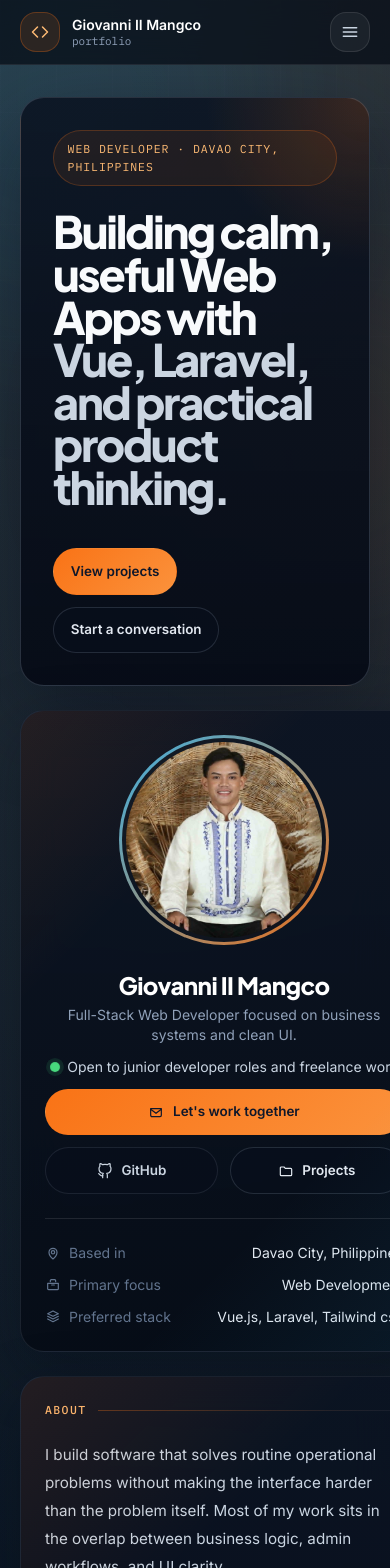
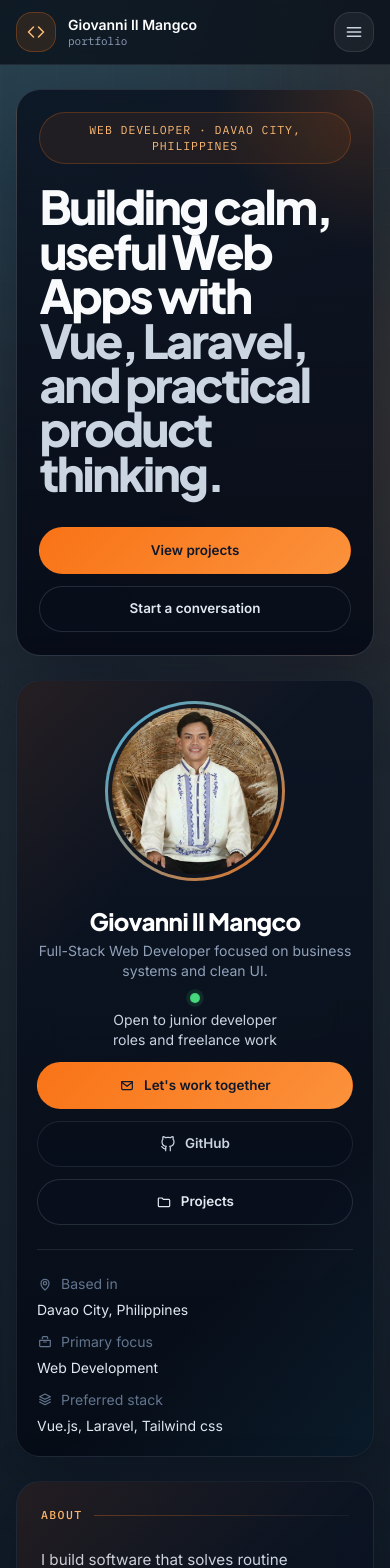
Before and after one commit to AkoSiGiyoo/portfolio, a Vue app: page / in a window 390 px wide. Shown: the top 1568 px of the page. Built offline with nearby package versions, Linux system fonts and the light colour scheme.

Commit message:
Updated UI

```diff
--- a/src/App.vue
+++ b/src/App.vue
@@ -6,7 +6,7 @@
 
     <NavBar :active-section="activeSection" />
 
-    <main class="relative z-10 max-w-6xl mx-auto px-5 pt-8 pb-20">
+    <main class="relative z-10 mx-auto max-w-6xl px-4 pt-6 pb-20 sm:px-5 sm:pt-8">
       <TitleSection />
       <section
         class="grid gap-6 lg:grid-cols-[320px_minmax(0,1fr)] lg:items-start"
--- a/src/components/CertificationsSection.vue
+++ b/src/components/CertificationsSection.vue
@@ -43,22 +43,13 @@
           class="relative w-full max-w-5xl overflow-hidden rounded-[28px] border border-white/10 bg-slate-900 shadow-2xl"
           @click.stop
         >
-          <div class="flex items-start justify-between gap-4 border-b border-white/10 px-5 py-4 sm:px-6">
+          <div class="border-b border-white/10 px-5 py-4 sm:px-6">
             <div>
               <h3 class="font-space text-lg font-bold text-white">{{ activeCertificate.title }}</h3>
               <p class="mt-1 text-sm text-slate-400">
                 {{ activeCertificate.issuer }} - {{ activeCertificate.date }}
               </p>
             </div>
-
-            <button
-              type="button"
-              class="inline-flex h-10 w-10 items-center justify-center rounded-full border border-white/10 text-slate-300 transition hover:border-white/20 hover:text-white"
-              @click="closeCertificate"
-            >
-              <span class="sr-only">Close certificate modal</span>
-              <span aria-hidden="true" class="text-lg leading-none">&times;</span>
-            </button>
           </div>
 
           <div class="max-h-[75vh] overflow-auto bg-slate-950/40 p-3 sm:p-4">
--- a/src/components/ContactSection.vue
+++ b/src/components/ContactSection.vue
@@ -1,5 +1,5 @@
 <template>
-  <div id="contact" class="card h-full p-6 flex flex-col">
+  <div id="contact" class="card flex h-full flex-col p-5 sm:p-6">
     <p class="section-label">Contact</p>
 
     <div class="space-y-4">
@@ -7,7 +7,7 @@
         <span class="dot-online"></span>
         Open for collaboration
       </div>
-      <h2 class="font-space text-3xl font-extrabold leading-tight text-white">
+      <h2 class="font-space text-2xl font-extrabold leading-tight text-white sm:text-3xl">
         Let&apos;s talk about your next website, system, or support need.
       </h2>
       <p class="max-w-xl text-sm leading-6 text-slate-300">
@@ -16,7 +16,7 @@
     </div>
 
     <div class="mt-6 flex flex-col gap-6 sm:mt-auto sm:pt-6">
-      <div class="flex flex-wrap justify-center gap-4">
+      <div class="flex flex-wrap justify-center gap-3 sm:gap-4">
         <component
           v-for="item in contactMethods"
           :key="item.label"
--- a/src/components/GallerySection.vue
+++ b/src/components/GallerySection.vue
@@ -1,15 +1,15 @@
 <template>
-  <div id="gallery" class="card h-full p-6">
-    <p class="section-label">Gallary</p>
+  <div id="gallery" class="card h-full p-5 sm:p-6">
+    <p class="section-label">Gallery</p>
 
-    <div class="grid grid-cols-2 gap-3">
+    <div class="grid gap-3 sm:grid-cols-2">
       <div
         v-for="item in gallery"
         :key="item.title"
-        class="gallery-cell min-h-[170px] p-4 flex flex-col justify-between"
+        class="gallery-cell flex min-h-[170px] flex-col justify-between p-4"
         :style="{ background: item.gradient }"
       >
-        <span class="text-[11px] font-mono uppercase tracking-[0.18em] text-white/60 flex items-center gap-2">
+        <span class="flex items-center gap-2 font-mono text-[11px] uppercase tracking-[0.18em] text-white/60">
           <AppIcon :name="item.icon" class="w-4 h-4" />
           {{ item.kicker }}
         </span>
--- a/src/components/NavBar.vue
+++ b/src/components/NavBar.vue
@@ -3,14 +3,14 @@
     class="sticky top-0 z-50 border-b border-white/8 bg-[rgba(6,12,22,0.72)] backdrop-blur-xl"
     :class="scrolled ? 'shadow-[0_18px_40px_rgba(2,8,23,0.28)]' : ''"
   >
-    <div class="max-w-6xl mx-auto px-5 h-16 flex items-center justify-between">
-      <a href="#about" class="flex items-center gap-3" @click.prevent="scrollTo('about')">
-        <div class="w-10 h-10 rounded-2xl bg-[rgba(249,115,22,0.12)] border border-[rgba(249,115,22,0.28)] flex items-center justify-center">
+    <div class="mx-auto flex h-16 max-w-6xl items-center justify-between gap-3 px-4 sm:px-5">
+      <a href="#about" class="flex min-w-0 items-center gap-3" @click.prevent="scrollTo('about')">
+        <div class="flex h-10 w-10 shrink-0 items-center justify-center rounded-2xl border border-[rgba(249,115,22,0.28)] bg-[rgba(249,115,22,0.12)]">
           <AppIcon name="code" class="w-5 h-5 text-[#fdba74]" />
         </div>
-        <div class="leading-tight">
-          <div class="text-sm font-semibold text-white">Giovanni II Mangco</div>
-          <div class="text-[11px] text-slate-400 font-mono">portfolio</div>
+        <div class="min-w-0 leading-tight">
+          <div class="truncate text-sm font-semibold text-white sm:text-base">Giovanni II Mangco</div>
+          <div class="font-mono text-[11px] text-slate-400">portfolio</div>
         </div>
       </a>
 
@@ -33,7 +33,7 @@
       </div>
 
       <button
-        class="md:hidden w-10 h-10 rounded-2xl border border-white/10 bg-white/5 flex items-center justify-center text-slate-300"
+        class="flex h-10 w-10 shrink-0 items-center justify-center rounded-2xl border border-white/10 bg-white/5 text-slate-300 md:hidden"
         @click="menuOpen = !menuOpen"
         aria-label="Toggle menu"
       >
@@ -44,7 +44,7 @@
     <Transition name="mobile-menu">
       <div
         v-if="menuOpen"
-        class="md:hidden max-w-6xl mx-auto px-5 pb-4 flex flex-col gap-2"
+        class="mx-auto flex max-w-6xl flex-col gap-2 px-4 pb-4 sm:px-5 md:hidden"
       >
         <a
           v-for="link in links"
--- a/src/components/ProfileCard.vue
+++ b/src/components/ProfileCard.vue
@@ -1,8 +1,8 @@
 <template>
-  <div class="card p-6">
-    <div class="flex justify-center mb-6">
+  <div class="card p-5 sm:p-6">
+    <div class="mb-6 flex justify-center">
       <div
-        class="avatar-ring w-[210px] h-[210px] flex items-center justify-center cursor-pointer transition-transform duration-300 hover:scale-[1.02]"
+        class="avatar-ring flex h-[180px] w-[180px] cursor-pointer items-center justify-center transition-transform duration-300 hover:scale-[1.02] sm:h-[210px] sm:w-[210px]"
         @click="isModalOpen = true"
         title="View profile photo"
       >
@@ -16,7 +16,7 @@
       </div>
     </div>
 
-    <div class="text-center space-y-3">
+    <div class="space-y-3 text-center">
       <div>
         <h2 class="font-space text-2xl font-extrabold tracking-tight text-white">
           Giovanni II Mangco
@@ -26,11 +26,12 @@
         </p>
       </div>
 
-      <div class="flex items-center justify-center gap-2 text-sm text-slate-300">
-        <span class="dot-online"></span>
-        <span>Open to junior developer roles and freelance work</span>
+      <div class="flex flex-col items-center justify-center gap-2 text-center text-sm text-slate-300 sm:flex-row">
+        <span class="dot-online shrink-0"></span>
+        <span class="max-w-[22ch] text-balance sm:max-w-none">
+          Open to junior developer roles and freelance work
+        </span>
       </div>
-
     </div>
 
     <div class="space-y-3 my-3">
@@ -43,7 +44,7 @@
         Let's work together
       </a>
 
-      <div class="grid grid-cols-2 gap-3">
+      <div class="grid gap-3 sm:grid-cols-2">
         <a href="https://github.com/bellyjoe" target="_blank" rel="noreferrer" class="btn btn-ghost text-xs">
           <AppIcon name="github" class="w-4 h-4" />
           GitHub
@@ -55,17 +56,17 @@
       </div>
     </div>
 
-    <div class="mt-6 pt-6 border-t border-white/10 space-y-3 text-sm">
+    <div class="mt-6 space-y-3 border-t border-white/10 pt-6 text-sm">
       <div
         v-for="item in quickFacts"
         :key="item.label"
-        class="flex items-start justify-between gap-3"
+        class="flex flex-col gap-1.5 text-left sm:flex-row sm:items-start sm:justify-between sm:gap-3"
       >
-        <span class="text-slate-500 flex items-center gap-2">
+        <span class="flex items-center gap-2 text-slate-500">
           <AppIcon :name="item.icon" class="w-4 h-4" />
           {{ item.label }}
         </span>
-        <span class="text-right text-slate-200">{{ item.value }}</span>
+        <span class="text-slate-200 sm:text-right">{{ item.value }}</span>
       </div>
     </div>
 
--- a/src/components/ProjectsSection.vue
+++ b/src/components/ProjectsSection.vue
@@ -13,7 +13,7 @@
         class="proj-row group"
       >
         <div
-          class="w-14 h-14 rounded-[18px] shrink-0 border border-white/10 flex items-center justify-center"
+          class="flex h-14 w-14 shrink-0 items-center justify-center rounded-[18px] border border-white/10"
           :style="{ background: project.bg }"
         >
           <AppIcon :name="project.icon" class="w-6 h-6 text-white" />
@@ -35,7 +35,7 @@
           </div>
         </div>
 
-        <div class="hidden sm:flex shrink-0 items-start pt-1 text-slate-500 group-hover:text-white transition-colors">
+        <div class="hidden shrink-0 items-start pt-1 text-slate-500 transition-colors group-hover:text-white sm:flex">
           <AppIcon name="arrowUpRight" class="w-5 h-5" />
         </div>
       </component>
--- a/src/components/TechStackSection.vue
+++ b/src/components/TechStackSection.vue
@@ -8,8 +8,8 @@
         :key="group.label"
         class="rounded-[24px] border border-white/10 bg-[rgba(8,15,28,0.58)] p-5"
       >
-        <div class="flex items-center justify-between gap-3 mb-4">
-          <h3 class="font-space text-lg font-bold text-white flex items-center gap-2">
+        <div class="mb-4 flex flex-col gap-2 sm:flex-row sm:items-center sm:justify-between">
+          <h3 class="flex items-center gap-2 font-space text-lg font-bold text-white">
             <AppIcon :name="group.icon" class="w-5 h-5 text-slate-300" />
             {{ group.label }}
           </h3>
--- a/src/components/TitleSection.vue
+++ b/src/components/TitleSection.vue
@@ -1,7 +1,7 @@
 <template>
   <div id="about" class="hero-panel mb-6">
-        <div class="grid gap-10 lg:grid-cols-[1.4fr_.8fr] lg:items-end">
-          <div class="space-y-6">
+    <div class="grid gap-8 lg:grid-cols-[1.4fr_.8fr] lg:items-end">
+      <div class="space-y-5 sm:space-y-6">
         <div class="eyebrow">Web Developer · Davao City, Philippines</div>
         <div class="space-y-4">
           <h1 class="hero-title">
@@ -11,18 +11,18 @@
         </div>
       </div>
 
-          <div class="gap-3 lg:grid-cols-2">
-            <div class="flex flex-wrap gap-3">
+      <div>
+        <div class="flex flex-col gap-3 sm:flex-row sm:flex-wrap">
           <a
             href="#projects"
-                class="btn btn-primary"
+            class="btn btn-primary w-full sm:w-auto"
             @click.prevent="scrollTo('projects')"
           >
             View projects
           </a>
           <a
             href="#contact"
-                class="btn btn-outline"
+            class="btn btn-outline w-full sm:w-auto"
             @click.prevent="scrollTo('contact')"
           >
             Start a conversation
@@ -39,5 +39,4 @@ const scrollTo = (id) => {
     .getElementById(id)
     ?.scrollIntoView({ behavior: 'smooth', block: 'start' })
 }
-
 </script>
--- a/src/style.css
+++ b/src/style.css
@@ -421,8 +421,40 @@
 }
 
 @media (max-width: 767px) {
+  .hero-panel {
+    padding: 1.4rem;
+    border-radius: 26px;
+  }
+
   .hero-panel,
   .card {
     border-radius: 24px;
   }
+
+  .hero-title {
+    max-width: none;
+    font-size: clamp(2.15rem, 12vw, 3rem);
+  }
+
+  .eyebrow {
+    width: 100%;
+    justify-content: center;
+    text-align: center;
+    line-height: 1.4;
+    white-space: normal;
+  }
+
+  .btn {
+    width: 100%;
+  }
+
+  .proj-row,
+  .cert-row {
+    flex-direction: column;
+  }
+
+  .proj-row > :first-child,
+  .cert-row > :first-child {
+    align-self: flex-start;
+  }
 }
```
Lines whose indentation alone changed are shown as unchanged.
